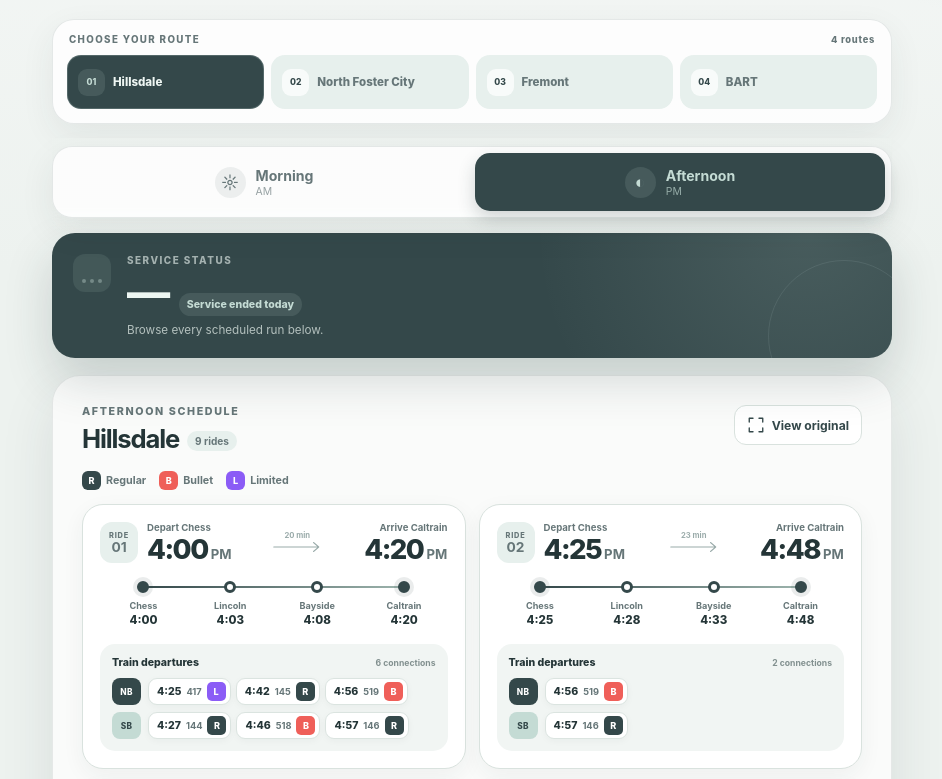
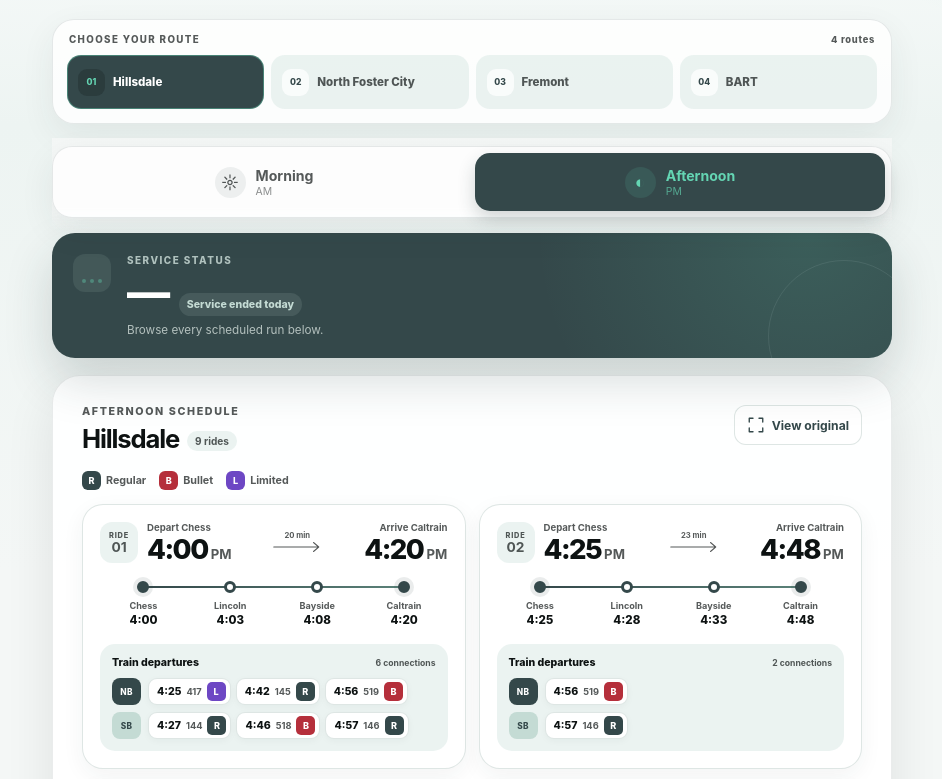
Before and after one commit to LimHyungTae/zchedule, a website: page index.html in a window 1280 px wide. Shown: the part 260-1039 px from the top of the page, without its empty margins (168-1110 px from the left). Drawn offline with Linux system fonts and the light colour scheme.

Commit message:
Polish brand palette and maker credit

```diff
--- a/app.js
+++ b/app.js
@@ -1,5 +1,5 @@
-import { SCHEDULE } from "./schedule-data.js?v=6";
-import { scheduleClock, serviceDayStatus } from "./service-calendar.js?v=6";
+import { SCHEDULE } from "./schedule-data.js?v=7";
+import { scheduleClock, serviceDayStatus } from "./service-calendar.js?v=7";
 
 const CONNECTION_STYLES = {
   regular: { short: "R", label: "Regular" },
--- a/index.html
+++ b/index.html
@@ -16,11 +16,11 @@
 
     <title>Zchedule</title>
 
-    <link rel="manifest" href="./manifest.webmanifest?v=6">
+    <link rel="manifest" href="./manifest.webmanifest?v=7">
     <link rel="icon" href="./assets/icon.svg" type="image/svg+xml">
     <link rel="apple-touch-icon" href="./assets/icon-192.png">
-    <link rel="stylesheet" href="./styles.css?v=6">
-    <script src="./app.js?v=6" type="module"></script>
+    <link rel="stylesheet" href="./styles.css?v=7">
+    <script src="./app.js?v=7" type="module"></script>
   </head>
 
   <body>
@@ -197,7 +197,7 @@
 
       <footer>
         <span class="footer-mark" aria-hidden="true">Z</span>
-        <span>Zchedule · Made by Hyungtae Lim</span>
+        <span>Zchedule · Made by Hyungtae &quot;Hugo&quot; Lim</span>
       </footer>
     </div>
 
--- a/styles.css
+++ b/styles.css
@@ -1,17 +1,20 @@
 :root {
-  --ink: #172426;
-  --muted: #667678;
+  --ink: #0d1212;
+  --muted: rgba(13, 18, 18, 0.7);
   --brand: #34484a;
-  --brand-deep: #243537;
+  --brand-deep: #0d1212;
+  --brand-mid: #5b8279;
+  --brand-cyan: #64d5b3;
   --mint: #c4dbd4;
-  --mint-soft: #e7f0ed;
-  --surface: #fbfcfb;
-  --canvas: #edf2ef;
-  --line: #d9e2de;
+  --aloe: #d3e4df;
+  --mint-soft: rgba(211, 228, 223, 0.45);
+  --surface: #fff;
+  --canvas: #f4f7f6;
+  --line: rgba(91, 130, 121, 0.2);
   --regular: #34484a;
-  --bullet: #ef5f59;
-  --limited: #8b5cf6;
-  --shadow: 0 22px 54px rgba(36, 53, 55, 0.1);
+  --bullet: #b52f3b;
+  --limited: #6d47c4;
+  --shadow: 0 20px 50px rgba(13, 18, 18, 0.09);
   --radius-xl: 28px;
   --radius-lg: 21px;
   --radius-md: 14px;
@@ -40,8 +43,8 @@ body {
   margin: 0;
   overflow-x: clip;
   background:
-    radial-gradient(circle at 100% -8%, rgba(196, 219, 212, 0.78), transparent 31rem),
-    linear-gradient(180deg, #f6f8f7 0, var(--canvas) 33rem);
+    radial-gradient(circle at 100% -8%, rgba(100, 213, 179, 0.3), transparent 31rem),
+    linear-gradient(180deg, #fff 0, #edf4f2 24rem, var(--canvas) 52rem);
 }
 
 button,
@@ -57,7 +60,7 @@ button:focus-visible,
 a:focus-visible,
 [tabindex]:focus-visible,
 summary:focus-visible {
-  outline: 3px solid #5d8f87;
+  outline: 3px solid var(--brand);
   outline-offset: 3px;
 }
 
@@ -202,8 +205,8 @@ summary:focus-visible {
 }
 
 .route-option[aria-pressed="true"] {
-  color: #eef6f3;
-  border-color: rgba(196, 219, 212, 0.22);
+  color: #fff;
+  border-color: rgba(100, 213, 179, 0.42);
   background: var(--brand);
 }
 
@@ -220,8 +223,8 @@ summary:focus-visible {
 }
 
 .route-option[aria-pressed="true"] .route-option__index {
-  color: var(--mint);
-  background: rgba(196, 219, 212, 0.13);
+  color: var(--brand-cyan);
+  background: rgba(13, 18, 18, 0.22);
 }
 
 .route-option__label {
@@ -237,7 +240,7 @@ summary:focus-visible {
   z-index: 20;
   top: 0;
   padding: 8px 0 12px;
-  background: linear-gradient(180deg, rgba(237, 242, 239, 0.98) 76%, rgba(237, 242, 239, 0));
+  background: linear-gradient(180deg, rgba(244, 247, 246, 0.98) 76%, rgba(244, 247, 246, 0));
   backdrop-filter: blur(12px);
 }
 
@@ -274,7 +277,7 @@ summary:focus-visible {
 }
 
 .period-tab[aria-selected="true"] {
-  color: var(--mint);
+  color: var(--brand-cyan);
   background: var(--brand);
   box-shadow: 0 8px 18px rgba(36, 53, 55, 0.2);
 }
@@ -290,7 +293,7 @@ summary:focus-visible {
 }
 
 .period-tab[aria-selected="true"] .period-tab__icon {
-  background: rgba(196, 219, 212, 0.13);
+  background: rgba(100, 213, 179, 0.12);
 }
 
 .period-tab__label,
@@ -322,7 +325,7 @@ summary:focus-visible {
   border-radius: 23px;
   color: var(--mint);
   background:
-    radial-gradient(circle at 90% 0, rgba(196, 219, 212, 0.14), transparent 17rem),
+    radial-gradient(circle at 90% 0, rgba(100, 213, 179, 0.16), transparent 17rem),
     var(--brand);
   box-shadow: 0 22px 48px rgba(36, 53, 55, 0.18);
 }
@@ -352,7 +355,7 @@ summary:focus-visible {
 .next-ride__signal span {
   width: 4px;
   border-radius: 4px;
-  background: var(--mint);
+  background: var(--brand-cyan);
   animation: signal 1.5s ease-in-out infinite;
 }
 
@@ -392,7 +395,7 @@ summary:focus-visible {
 
 .next-ride__copy > p:first-child {
   margin: 0;
-  color: rgba(228, 238, 234, 0.64);
+  color: rgba(211, 228, 223, 0.78);
   font-size: 0.62rem;
   font-weight: 760;
   letter-spacing: 0.15em;
@@ -406,7 +409,7 @@ summary:focus-visible {
 }
 
 .next-ride__main time {
-  color: #edf6f2;
+  color: #fff;
   font-size: clamp(1.8rem, 7vw, 2.7rem);
   font-weight: 760;
   line-height: 1;
@@ -418,7 +421,7 @@ summary:focus-visible {
   padding: 5px 8px;
   border-radius: 999px;
   color: var(--brand-deep);
-  background: var(--mint);
+  background: var(--brand-cyan);
   font-size: 0.66rem;
   font-weight: 760;
 }
@@ -442,7 +445,7 @@ summary:focus-visible {
   padding: 21px;
   border: 1px solid rgba(52, 72, 74, 0.1);
   border-radius: var(--radius-xl);
-  background: rgba(251, 252, 251, 0.9);
+  background: rgba(255, 255, 255, 0.92);
   box-shadow: var(--shadow);
 }
 
@@ -600,11 +603,11 @@ summary:focus-visible {
 
 .trip-card--next {
   border-color: rgba(52, 72, 74, 0.56);
-  box-shadow: 0 12px 28px rgba(36, 53, 55, 0.12), inset 3px 0 var(--brand);
+  box-shadow: 0 12px 28px rgba(13, 18, 18, 0.12), inset 4px 0 var(--brand-cyan);
 }
 
 .trip-card--next .ride-index {
-  color: var(--mint);
+  color: var(--brand-cyan);
   background: var(--brand);
 }
 
@@ -680,7 +683,7 @@ summary:focus-visible {
   gap: 1px;
   align-self: center;
   justify-items: center;
-  color: #9aabaa;
+  color: var(--muted);
 }
 
 .trip-card__arrow span {
@@ -713,7 +716,7 @@ summary:focus-visible {
   right: calc(50% / var(--stop-count, 4));
   left: calc(50% / var(--stop-count, 4));
   height: 2px;
-  background: linear-gradient(90deg, var(--brand), #9db4ad);
+  background: linear-gradient(90deg, var(--brand), var(--brand-mid));
   content: "";
 }
 
@@ -869,7 +872,7 @@ summary:focus-visible {
   padding: 2px 5px;
   border-radius: 999px;
   color: var(--brand);
-  background: rgba(196, 219, 212, 0.72);
+  background: var(--aloe);
   font-size: 0.49rem;
   font-weight: 760;
   white-space: nowrap;
@@ -892,7 +895,7 @@ summary:focus-visible {
 .connections {
   padding: 12px;
   border-radius: 15px;
-  background: #f1f5f3;
+  background: var(--mint-soft);
 }
 
 .connections__heading {
@@ -910,7 +913,7 @@ summary:focus-visible {
 }
 
 .connections__heading span:last-child {
-  color: #82908f;
+  color: var(--muted);
   font-size: 0.54rem;
   font-weight: 650;
 }
@@ -965,7 +968,7 @@ summary:focus-visible {
   gap: 5px;
   min-height: 27px;
   padding: 3px 4px 3px 8px;
-  border: 1px solid #dbe4e0;
+  border: 1px solid var(--line);
   border-radius: 9px;
   color: var(--brand-deep);
   background: #fff;
@@ -1053,7 +1056,7 @@ summary:focus-visible {
   border: 0;
   border-radius: 12px;
   color: var(--brand-deep);
-  background: var(--mint);
+  background: var(--brand-cyan);
   font-size: 0.78rem;
   font-weight: 760;
   cursor: pointer;
@@ -1090,7 +1093,7 @@ footer {
   justify-content: center;
   gap: 8px;
   padding: 30px 0 4px;
-  color: #7b898b;
+  color: var(--muted);
   font-size: 0.66rem;
   letter-spacing: 0.04em;
 }
@@ -1101,7 +1104,7 @@ footer {
   height: 21px;
   place-items: center;
   border-radius: 6px;
-  color: var(--mint);
+  color: var(--brand-cyan);
   background: var(--brand);
   font-size: 0.65rem;
   font-weight: 760;
@@ -1275,7 +1278,7 @@ footer {
 .full-dialog__scroller {
   max-height: calc(92dvh - 79px);
   overflow: auto;
-  background: #dfe8e4;
+  background: var(--aloe);
   overscroll-behavior: contain;
   -webkit-overflow-scrolling: touch;
 }
```
Also changed, not shown: sw.js (+6 -6 lines), tests/brand-palette.test.mjs (added, +55 -0 lines), README.md, manifest.webmanifest.
